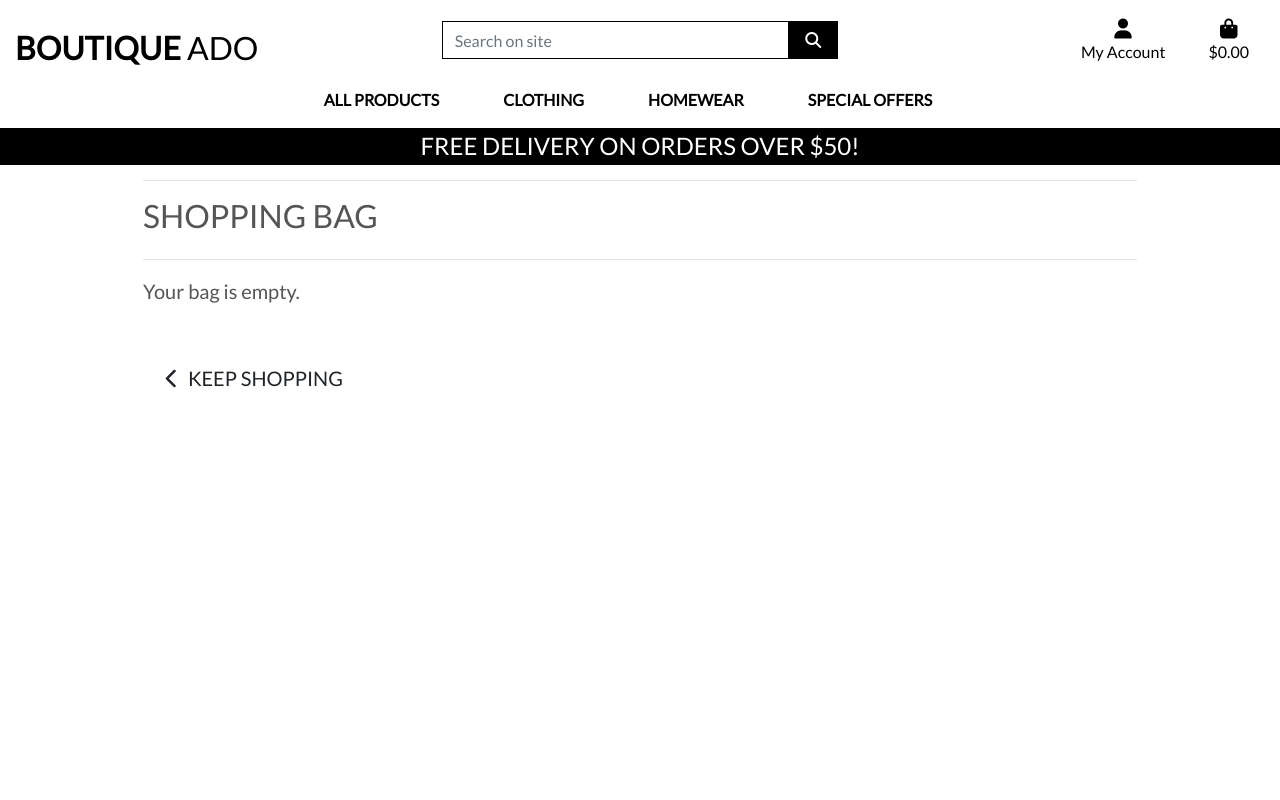
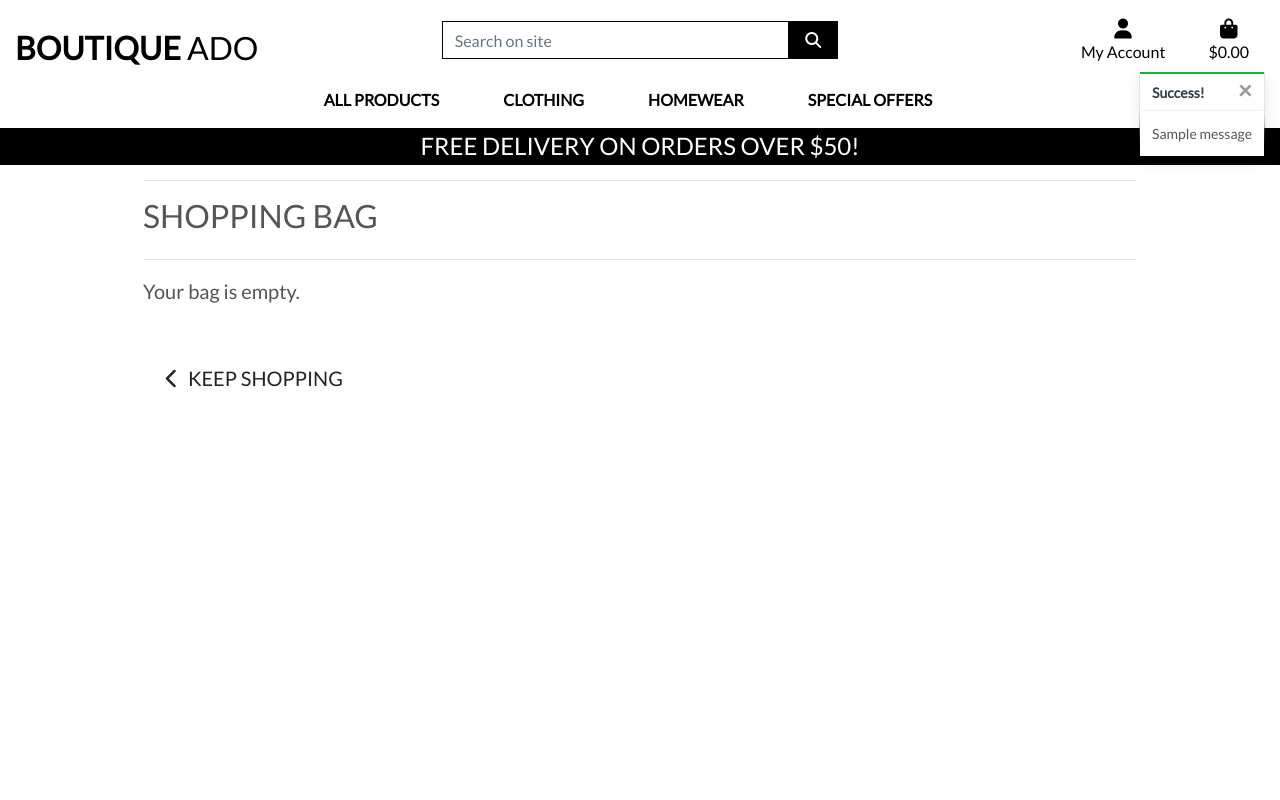
Before and after one commit to podvistorcheto/online-boutique, a Django app: page /bag/ in a window 1280 px wide. Run offline with Django 3.2, Linux system fonts and the light colour scheme; tables that the repository leaves empty hold one stand-in row (values such as "Sample post"); one stand-in notice (Sample message) is shown; some libraries are stand-ins or nearby versions.

Commit message:
added messages for added item

```diff
--- a/bag/views.py
+++ b/bag/views.py
@@ -1,5 +1,7 @@
 from django.shortcuts import render, redirect, reverse, HttpResponse
+from django.contrib import messages
 
+from products.models import Product
 # Create your views here.
 
 def view_bag(request):
@@ -10,6 +12,7 @@ def view_bag(request):
 def add_to_bag(request, item_id):
     """ Add a quantity of the item to the shop bag"""
 
+    product = Product.objects.get(pk=item_id)
     quantity = int(request.POST.get('quantity'))
     redirect_url = request.POST.get('redirect_url')
     size = None
@@ -30,6 +33,7 @@ def add_to_bag(request, item_id):
             bag[item_id] += quantity
         else:
             bag[item_id] = quantity
+            messages.success(request, f'Added {product.name} to your bag')
 
     request.session['bag'] = bag
     return redirect(redirect_url)
--- a/boutique_ado/settings.py
+++ b/boutique_ado/settings.py
@@ -80,6 +80,8 @@ TEMPLATES = [
     },
 ]
 
+MESSAGE_STORAGE = 'django.contrib.messages.storage.session.SessionStorage'
+
 
 AUTHENTICATION_BACKENDS = [
 
--- a/static/css/base.css
+++ b/static/css/base.css
@@ -97,6 +97,20 @@ a.category-badge > span.badge:hover {
     color: white !important;
 }
 
+.message-container {
+    position: fixed;
+    top: 72px;
+    right: 15px;
+    z-index: 999999999999;
+}
+
+.custom {
+    overflow: visible;
+}
+
+.toast-capper {
+    height: 2px;
+}
 /* -------------------------------- Media Queries */
 
 /* Slightly larger container on xl screens */
--- a/templates/base.html
+++ b/templates/base.html
@@ -130,7 +130,21 @@
       </div>
     </header>
     {% if messages %}
-    <div class="message-container"></div>
+    <div class="message-container">
+        {% for message in messages %}
+            {% with message.level as level %}
+                {% if level == 40 %}
+                    {% include 'includes/toasts/toast_error.html' %}
+                {% elif level == 30 %}
+                    {% include 'includes/toasts/toast_warning.html' %}
+                {% elif level == 25 %}
+                    {% include 'includes/toasts/toast_success.html' %}
+                {% else %}
+                    {% include 'includes/toasts/toast_info.html' %}
+                    {% endif %}
+            {% endwith %}
+        {% endfor %}
+    </div>
 
     <div class="row">
       <div class="col"></div>
@@ -138,7 +152,19 @@
       <div class="col"></div>
     </div>
 
-    {% endif %} {% block page_header %} {% endblock %} {% block content %}
-    {%endblock %} {% block postloadjs %} {% endblock %}
+    {% endif %}
+    {% block page_header %}
+    {% endblock %}
+
+    {% block content %}
+    {% endblock %}
+
+    {% block postloadjs %}
+    <script type="text/javascript">
+        $('.toast').toast('show');
+    </script>
+    {% endblock %}
+
+
   </body>
 </html>
--- /dev/null
+++ b/templates/includes/toasts/toast_success.html
@@ -0,0 +1,13 @@
+<div class="toast custom-toast rounded-0 border-top-0" data-autohide="false">
+    <div class="arrow-up arrow-success"></div>
+    <div class="w-100 toast-capper bg-success"></div>
+    <div class="toast-header bg-white text-dark">
+        <strong class="mr-auto">Success!</strong>
+        <button type="button" class="ml-2 mb-1 close text-dark" data-dismiss="toast" aria-label="Close">
+            <span aria-hidden="true">&times;</span>
+        </button>
+    </div>
+    <div class="toast-body bg-white">
+        {{ message }}
+    </div>
+</div>
```
Also changed, not shown: templates/includes/toasts/toast_error.html (added, +13 -0 lines), templates/includes/toasts/toast_info.html (added, +13 -0 lines), templates/includes/toasts/toast_warning.html (added, +13 -0 lines).
